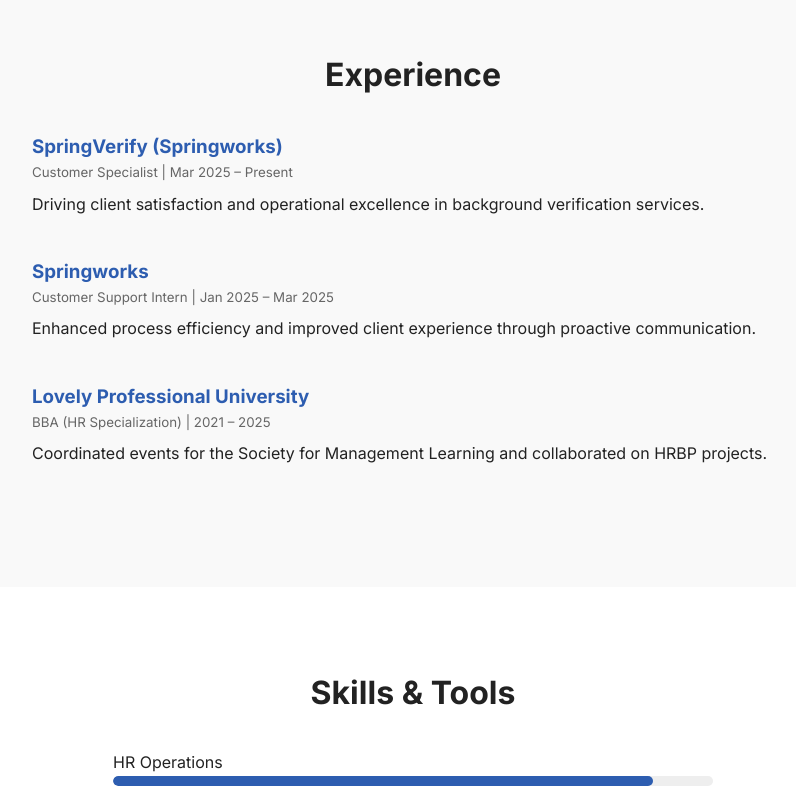
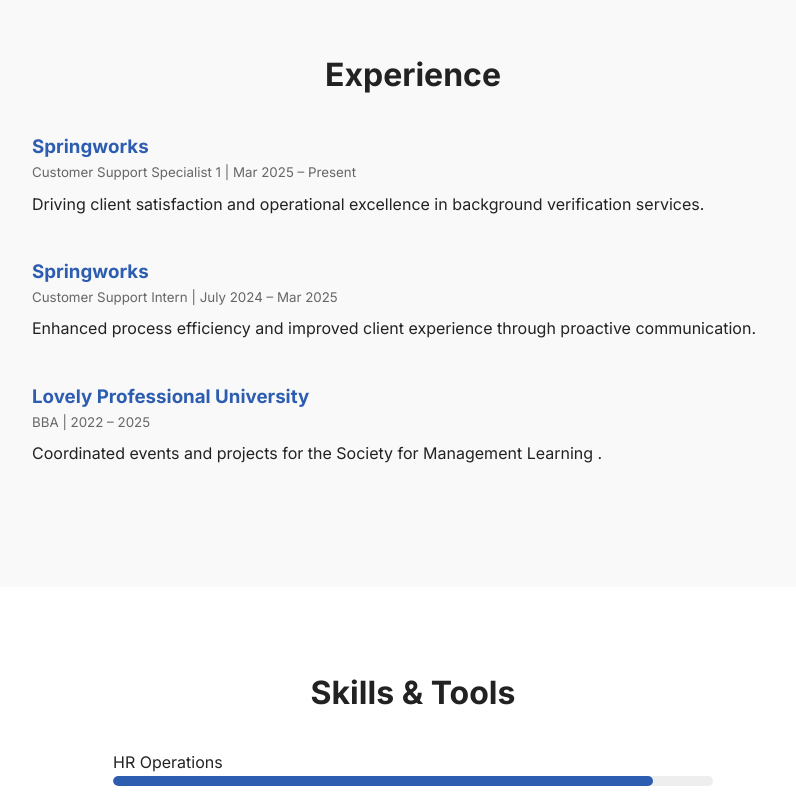
Before and after one commit to syedwali7843-dot/wali-portfolio, a plain HTML site: page index.html in a window 1280 px wide. Shown: the part 1320-2120 px from the top of the page, without its empty margins (227-1023 px from the left). Drawn offline with Linux system fonts and the light colour scheme.

Commit message:
Update index.html

```diff
--- a/index.html
+++ b/index.html
@@ -258,19 +258,19 @@
     <h2>Experience</h2>
     <div class="timeline">
       <div class="timeline-item">
-        <h3>SpringVerify (Springworks)</h3>
-        <small>Customer Specialist | Mar 2025 – Present</small>
+        <h3>Springworks</h3>
+        <small>Customer Support Specialist 1 | Mar 2025 – Present</small>
         <p>Driving client satisfaction and operational excellence in background verification services.</p>
       </div>
       <div class="timeline-item">
         <h3>Springworks</h3>
-        <small>Customer Support Intern | Jan 2025 – Mar 2025</small>
+        <small>Customer Support Intern | July 2024 – Mar 2025</small>
         <p>Enhanced process efficiency and improved client experience through proactive communication.</p>
       </div>
       <div class="timeline-item">
         <h3>Lovely Professional University</h3>
-        <small>BBA (HR Specialization) | 2021 – 2025</small>
-        <p>Coordinated events for the Society for Management Learning and collaborated on HRBP projects.</p>
+        <small>BBA | 2022 – 2025</small>
+        <p>Coordinated events and projects for the Society for Management Learning .</p>
       </div>
     </div>
   </section>
@@ -299,7 +299,7 @@
 
   <!-- FOOTER -->
   <footer>
-    © 2025 Syed Wali · Built with 💼 professionalism and passion for people.
+    © 2025 Syed Wali · Built with professionalism and passion for people.
   </footer>
 
   <!-- BACK TO TOP -->
```
